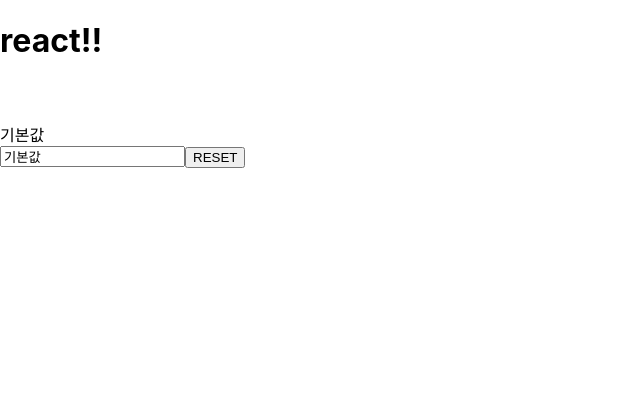
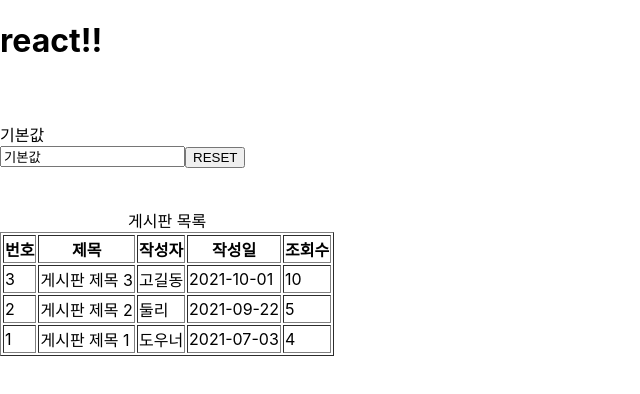
Before and after one commit to treejh/React-LileLion, a React (Create React App) app: page / in a window 1280 px wide. Shown: the top 394 px of the page, without its empty margins (0-640 px from the left). Built offline with nearby package versions, Linux system fonts and the light colour scheme.

Commit message:
기본 Board 실습

```diff
--- a/src/App.js
+++ b/src/App.js
@@ -1,3 +1,4 @@
+import BoardList from "./Board/BoardList";
 import ChildrenExam from "./component/ChildrenExample";
 import Counter from "./Counter";
 import Hello from "./Hello";
@@ -42,6 +43,8 @@
   {/* UseRef 실습*/}
 <br></br><br></br>
 <RefMyInputBox></RefMyInputBox>
+<br></br><br></br>
+<BoardList></BoardList>
 
 
 </div>
--- /dev/null
+++ b/src/Board/Board.js
@@ -0,0 +1,13 @@
+const Board =(board)=>{
+    return(
+        <tr>
+        <td>{board.id}</td>
+        <td>{board.title}</td>
+        <td>{board.writer}</td>
+        <td>{board.created}</td>
+        <td>{board.readCount}</td>
+      </tr>
+    );
+}
+
+export default Board;
--- /dev/null
+++ b/src/Board/BoardList.js
@@ -0,0 +1,60 @@
+import Board from "./Board";
+
+const boardList = [
+    {
+      id: 3,
+      title: "게시판 제목 3",
+      created: "2021-10-01",
+      readCount: 10,
+      writer: "고길동",
+    },
+    {
+      id: 2,
+      title: "게시판 제목 2",
+      created: "2021-09-22",
+      readCount: 5,
+      writer: "둘리",
+    },
+    {
+      id: 1,
+      title: "게시판 제목 1",
+      created: "2021-07-03",
+      readCount: 4,
+      writer: "도우너",
+    },
+  ];
+
+  const BoardList = () => {
+
+    //id 기준으로 오름차순 정렬을 하고 싶다면
+    //const sortedBoardList = [...boardList].sort((a, b) => a.id - b.id);
+    return (
+      <table border="1">
+        <caption>게시판 목록</caption>
+        <thead>
+        <tr>
+          <th>번호</th>
+          <th>제목</th>
+          <th>작성자</th>
+          <th>작성일</th>
+          <th>조회수</th>
+        </tr>
+        </thead>
+        <tbody>
+{
+    boardList.map((board) => (
+      <Board
+      key={board.id}
+      id={board.id}
+      title = {board.title}
+      writer = {board.writer}
+      created = {board.created}
+      readCount = {board.readCount}/>
+
+))}
+</tbody>
+      </table>
+    );
+  };
+
+  export default BoardList;
```
